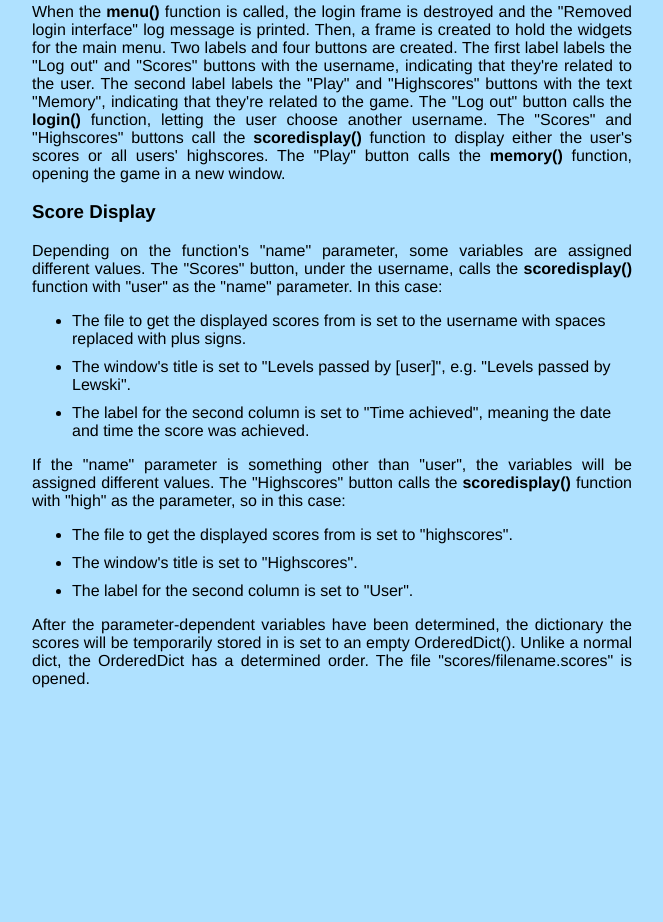
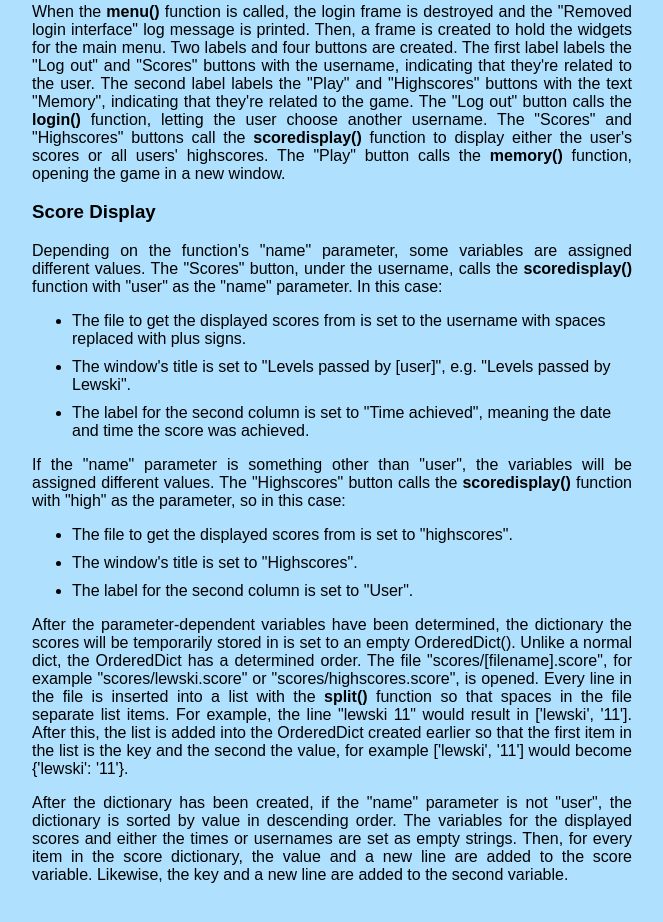
Before and after one commit to lewskii/Memory, a plain HTML site: page docs/index.html in a window 1280 px wide. Shown: the part 1030-1952 px from the top of the page, without its empty margins (308-971 px from the left). Before the commit the page ends 1834 px from the top, so only its background shows below. Drawn offline with Linux system fonts and the light colour scheme.

Commit message:
Documentation progress

```diff
--- a/docs/index.html
+++ b/docs/index.html
@@ -14,7 +14,7 @@
             padding-bottom: 100px;
             margin: 0 auto;
             background-color: rgb(175, 225, 255);
-            font-family: helvetica;
+            font-family: sans-serif;
         }
         h1, h2 {
             text-align: center;
@@ -110,7 +110,17 @@
 <p>
     After the parameter-dependent variables have been determined, the dictionary the scores will be temporarily stored in
     is set to an empty OrderedDict(). Unlike a normal dict, the OrderedDict has a determined order.
-    The file "scores/filename.scores" is opened.
+    The file "scores/[filename].score", for example "scores/lewski.score" or "scores/highscores.score", is opened.
+    Every line in the file is inserted into a list with the <b>split()</b> function so that spaces in the file separate list items.
+    For example, the line "lewski 11" would result in ['lewski', '11']. After this, the list is added into the OrderedDict
+    created earlier so that the first item in the list is the key and the second the value, for example ['lewski', '11']
+    would become {'lewski': '11'}.
+</p>
+<p>
+    After the dictionary has been created, if the "name" parameter is not "user", the dictionary is sorted by value
+    in descending order. The variables for the displayed scores and either the times or usernames are set as empty strings.
+    Then, for every item in the score dictionary, the value and a new line are added to the score variable.
+    Likewise, the key and a new line are added to the second variable.
 </p>
 </body>
 </html>
```
